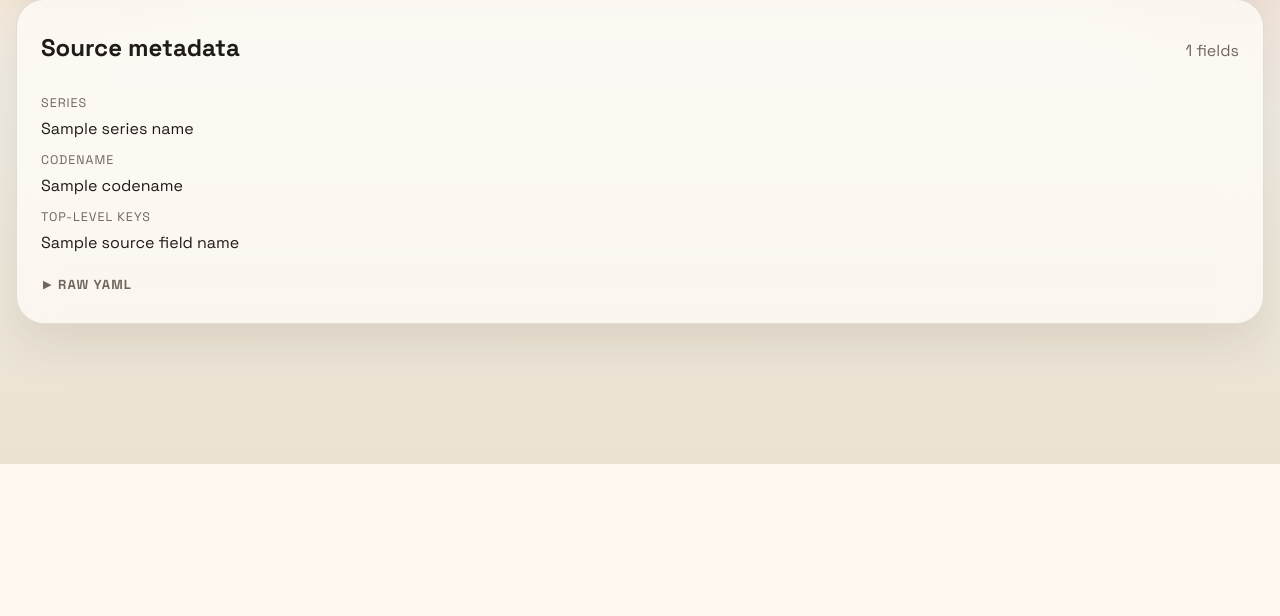
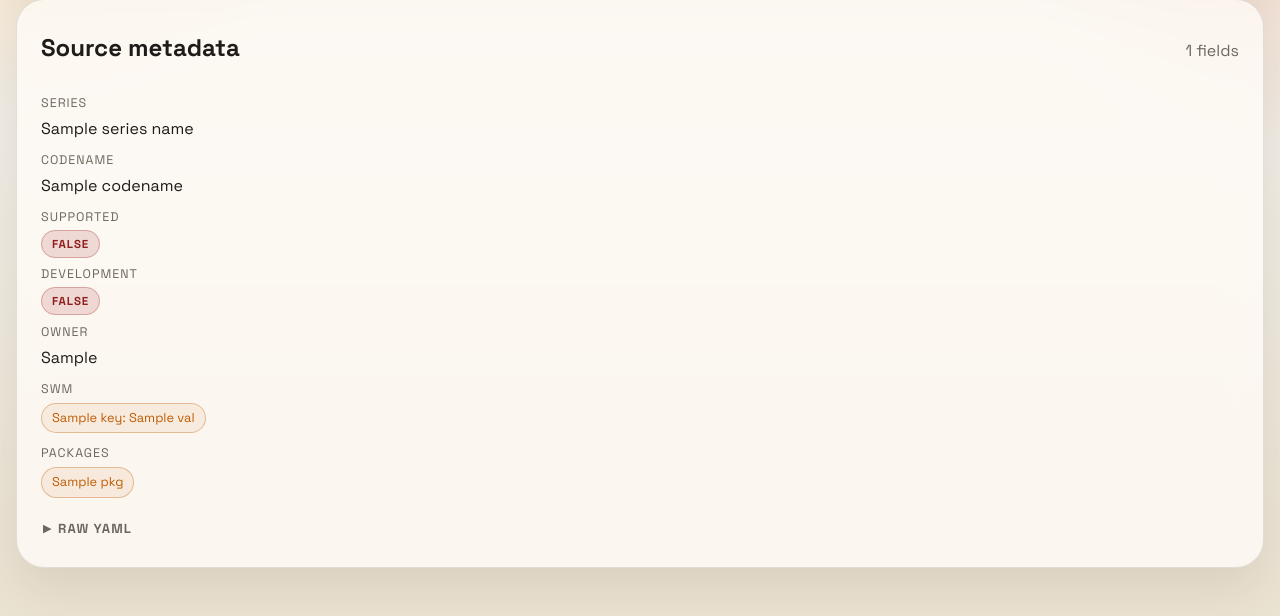
Before and after one commit to brettgrand/kseries-dashboard, a Flask app: template templates/source.html in a window 1280 px wide. Shown: the part 336-952 px from the top of the page. Before the commit the page ends 800 px from the top, so only its background shows below. Run offline with Flask 3, Linux system fonts and the light colour scheme; the template is opened without the code that fills it: most values are stand-ins (such as "Sample title", 1, 10 or a date in 2020).

Commit message:
keep iterating

```diff
--- a/app.py
+++ b/app.py
@@ -85,6 +85,16 @@ def create_app() -> Flask:
             abort(404)
 
         source_field_names = sorted(source_details.keys()) if isinstance(source_details, dict) else []
+        raw_packages = source_details.get("packages", {}) if isinstance(source_details, dict) else {}
+        if not isinstance(raw_packages, dict):
+            raw_packages = {}
+        source_packages = [
+            {
+                "name": pkg_name,
+                "repo": (pkg_data.get("repo") or [None])[0] if isinstance(pkg_data, dict) else None,
+            }
+            for pkg_name, pkg_data in sorted(raw_packages.items())
+        ]
         source_yaml = yaml.safe_dump({source_name: source_details}, sort_keys=False, allow_unicode=False)
 
         return render_template(
@@ -92,7 +102,12 @@ def create_app() -> Flask:
             snapshot=snapshot,
             series_name=series_name,
             codename=series_details.get("codename", "unknown"),
+            supported=bool(series_details.get("supported")),
+            development=bool(series_details.get("development")),
             source_name=source_name,
+            source_owner=source_details.get("owner") if isinstance(source_details, dict) else None,
+            source_swm=source_details.get("swm") if isinstance(source_details, dict) else None,
+            source_packages=source_packages,
             source_yaml=source_yaml,
             source_field_names=source_field_names,
         )
--- a/templates/source.html
+++ b/templates/source.html
@@ -39,9 +39,47 @@
               <dd>{{ codename }}</dd>
             </div>
             <div>
-              <dt>Top-level keys</dt>
-              <dd>{{ source_field_names|join(', ') if source_field_names else 'scalar entry' }}</dd>
+              <dt>Supported</dt>
+              <dd><span class="badge {{ 'state-true' if supported else 'state-false' }}">{{ 'true' if supported else 'false' }}</span></dd>
             </div>
+            <div>
+              <dt>Development</dt>
+              <dd><span class="badge {{ 'state-true' if development else 'state-false' }}">{{ 'true' if development else 'false' }}</span></dd>
+            </div>
+            {% if source_owner %}
+            <div>
+              <dt>Owner</dt>
+              <dd>{{ source_owner }}</dd>
+            </div>
+            {% endif %}
+            {% if source_swm and source_swm.items() %}
+            <div>
+              <dt>SWM</dt>
+              <dd>
+                {% for key, val in source_swm.items() %}
+                  {% if val is sameas true or val is sameas false %}
+                  <span class="source-link">{{ key }}: <span class="badge {{ 'state-true' if val else 'state-false' }}">{{ 'true' if val else 'false' }}</span></span>
+                  {% else %}
+                  <span class="source-link">{{ key }}: {{ val }}</span>
+                  {% endif %}
+                {% endfor %}
+              </dd>
+            </div>
+            {% endif %}
+            {% if source_packages %}
+            <div>
+              <dt>Packages</dt>
+              <dd class="source-links">
+                {% for pkg in source_packages %}
+                  {% if pkg.repo %}
+                  <a class="source-link" href="{{ pkg.repo }}" target="_blank" rel="noreferrer">{{ pkg.name }}</a>
+                  {% else %}
+                  <span class="source-link">{{ pkg.name }}</span>
+                  {% endif %}
+                {% endfor %}
+              </dd>
+            </div>
+            {% endif %}
           </dl>
           <details class="yaml-expand">
             <summary>Raw YAML</summary>
```
